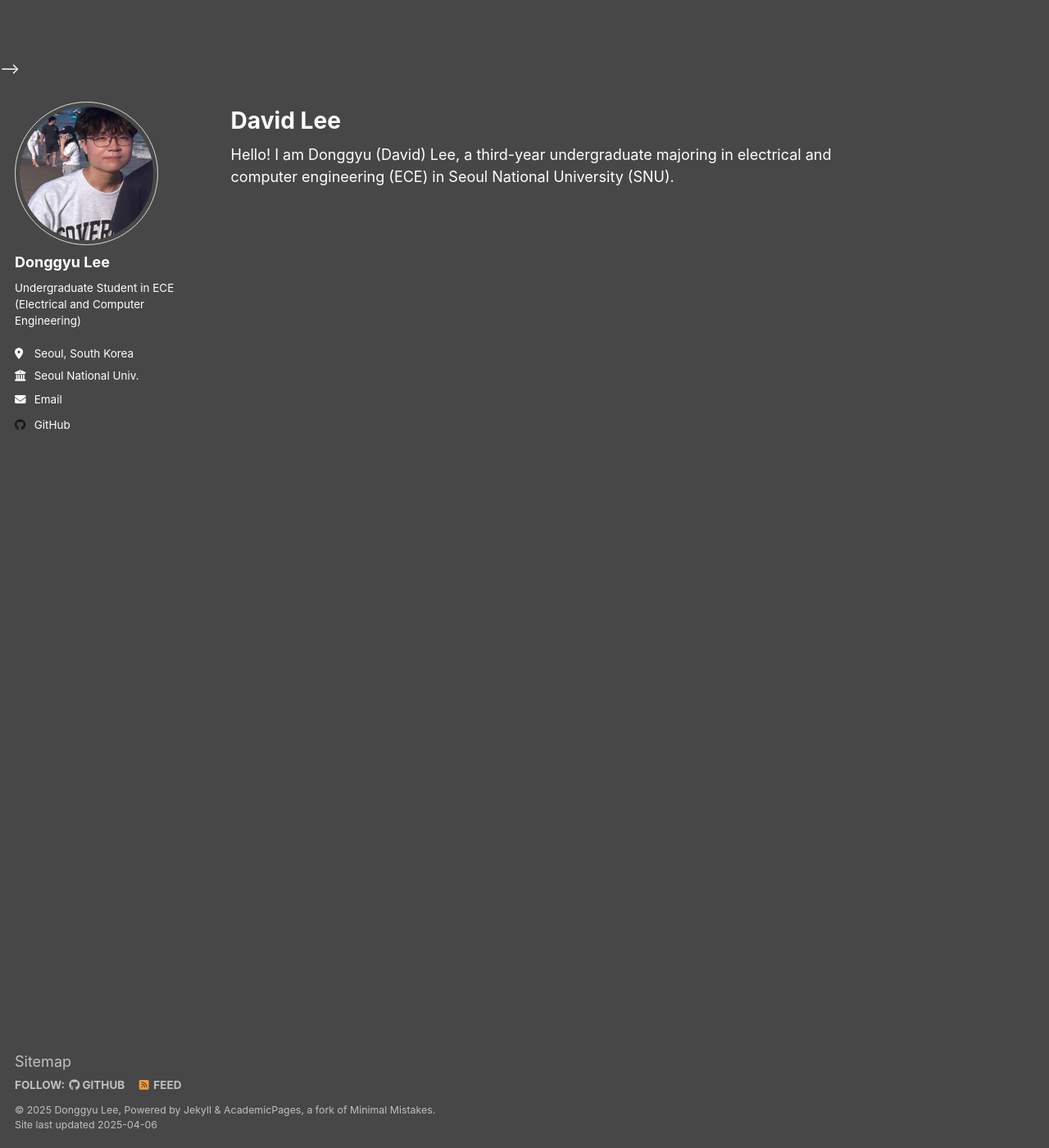
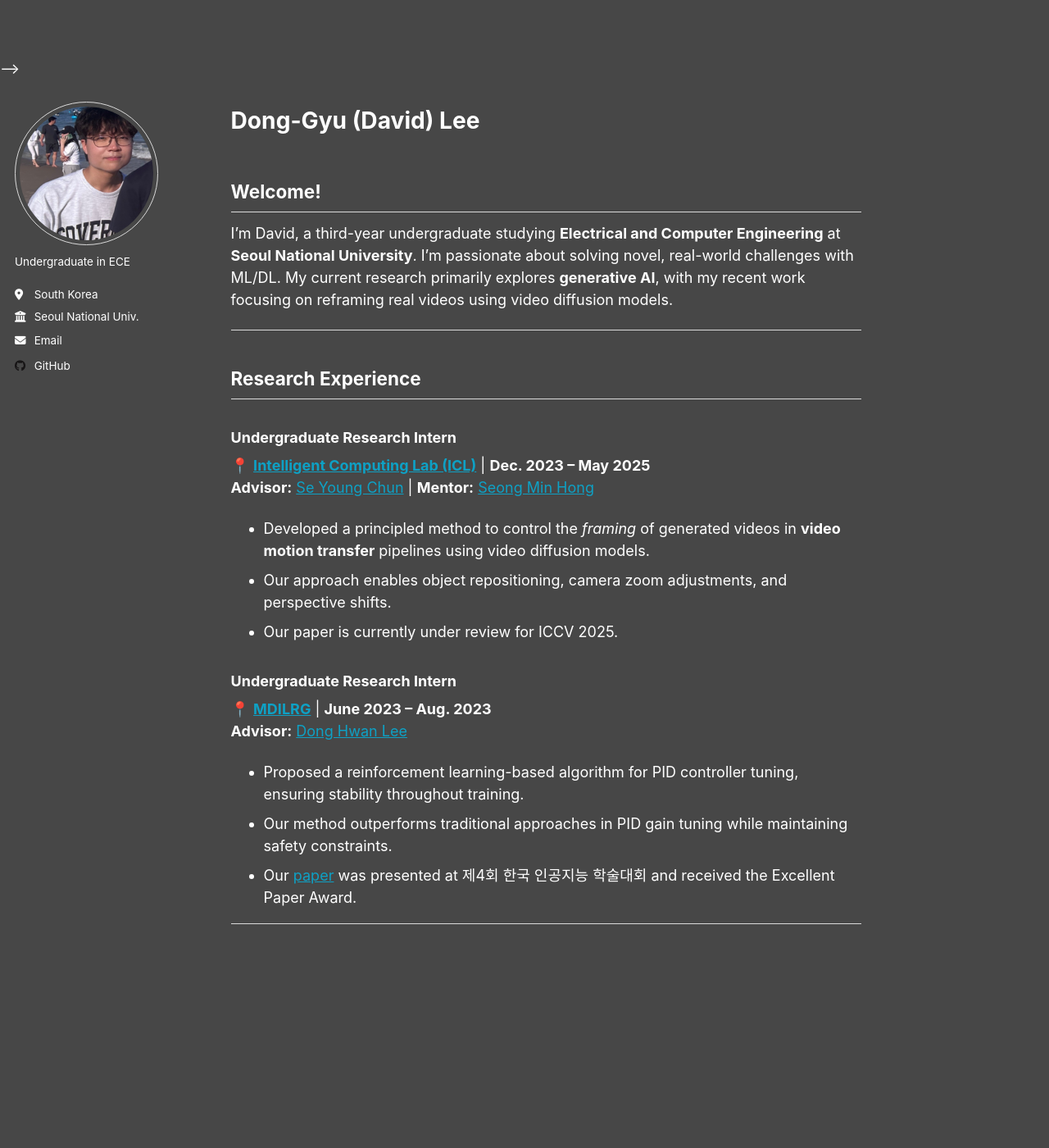
Before and after one commit to dg-lee23/dg-lee23.github.io, a Jekyll site: the page built from _pages/about.md, in a window 1280 px wide and 1400 px high. Shown: the whole window at 82% size. Built offline with Jekyll 4.4.1, drawn with Linux system fonts in a browser that asks for light colours.

Commit message:
add content to main page

```diff
--- a/_config.yml
+++ b/_config.yml
@@ -23,10 +23,10 @@ repository               : "academicpages/academicpages.github.io"
 author:
   # Biographic information
   avatar           : "profile_mine.png"
-  name             : "Donggyu Lee"
+  name             : # "Donggyu Lee"
   pronouns         : # example: "she/her"
-  bio              : "Undergraduate Student in ECE (Electrical and Computer Engineering)"
-  location         : "Seoul, South Korea"
+  bio              : "Undergraduate in ECE"
+  location         : "South Korea"
   employer         : "Seoul National Univ."
   uri              : # URL
   email            : "oh470102@gmail.com"
--- a/_pages/about.md
+++ b/_pages/about.md
@@ -1,10 +1,30 @@
 ---
 permalink: /
-title: "David Lee"
+title: "Dong-Gyu (David) Lee"
 author_profile: true
 redirect_from:
   - /about/
   - /about.html
 ---
 
-Hello! I am Donggyu (David) Lee, a third-year undergraduate majoring in electrical and computer engineering (ECE) in Seoul National University (SNU).
+## **Welcome!**
+I'm David, a third-year undergraduate studying **Electrical and Computer Engineering** at **Seoul National University**. I'm passionate about solving novel, real-world challenges with ML/DL. My current research primarily explores **generative AI**, with my recent work focusing on reframing real videos using video diffusion models.
+
+---
+## **Research Experience**
+
+### **Undergraduate Research Intern**
+📍 [**Intelligent Computing Lab (ICL)**](https://icl.snu.ac.kr) | **Dec. 2023 – May 2025**
+**Advisor:** [Se Young Chun](https://icl.snu.ac.kr/pi) | **Mentor:** [Seong Min Hong](https://smhongok.github.io/)
+- Developed a principled method to control the *framing* of generated videos in **video motion transfer** pipelines using video diffusion models.
+- Our approach enables object repositioning, camera zoom adjustments, and perspective shifts.
+- Our paper is currently under review for ICCV 2025.
+
+### **Undergraduate Research Intern**
+📍 [**MDILRG**](https://sites.google.com/site/donghwanleehome/home) | **June 2023 – Aug. 2023**
+**Advisor:** [Dong Hwan Lee](https://ee.kaist.ac.kr/professor/17375/)
+- Proposed a reinforcement learning-based algorithm for PID controller tuning, ensuring stability throughout training.
+- Our method outperforms traditional approaches in PID gain tuning while maintaining safety constraints.
+- Our [paper](https://www.dbpia.co.kr/journal/articleDetail?nodeId=NODE11554762) was presented at 제4회 한국 인공지능 학술대회 and received the Excellent Paper Award.
+
+---
```
